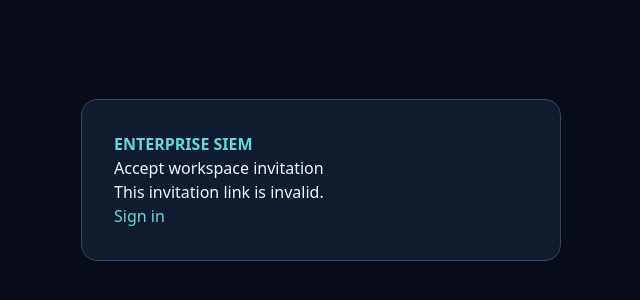
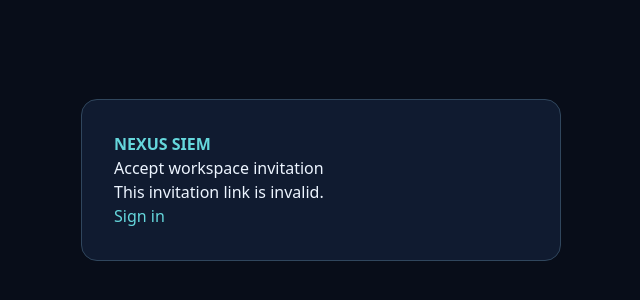
Before and after one commit to Nishanmajhi01/Enterprise-SIEM-Frontend, a React (Vite) app: page /accept-invitation in a window 1280 px wide. Shown: the part 220-520 px from the top of the page, without its empty margins (319-959 px from the left). Built offline with nearby package versions, Linux system fonts and the light colour scheme; no server answers.

Commit message:
Update workspace invitation branding to Nexus SIEM

```diff
--- a/src/pages/AcceptInvitation.jsx
+++ b/src/pages/AcceptInvitation.jsx
@@ -33,7 +33,7 @@ export default function AcceptInvitation() {
   const field = {width:"100%",boxSizing:"border-box",padding:12,background:"#17263a",border:"1px solid #425775",borderRadius:8,color:"white",marginTop:6};
   return <main style={{minHeight:"100vh",display:"grid",placeItems:"center",background:"#080d19",color:"#edf5ff",fontFamily:"system-ui",padding:24}}>
     <section style={{maxWidth:480,width:"100%",background:"#101b30",padding:32,borderRadius:16,border:"1px solid #30465d"}}>
-      <p style={{color:"#65d7dc",fontWeight:800}}>ENTERPRISE SIEM</p>
+      <p style={{color:"#65d7dc",fontWeight:800}}>NEXUS SIEM</p>
       <h1>Accept workspace invitation</h1>
       {!valid ? <p role="alert">This invitation link is invalid.</p> :
         <form onSubmit={accept}>
```
